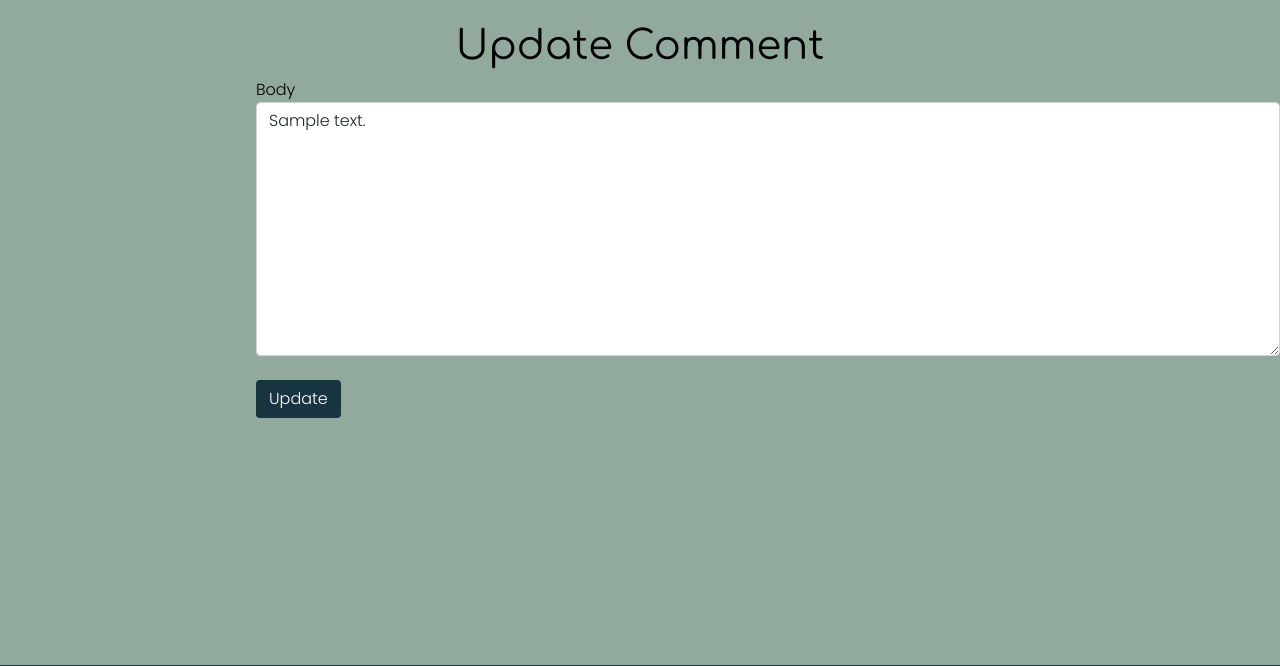
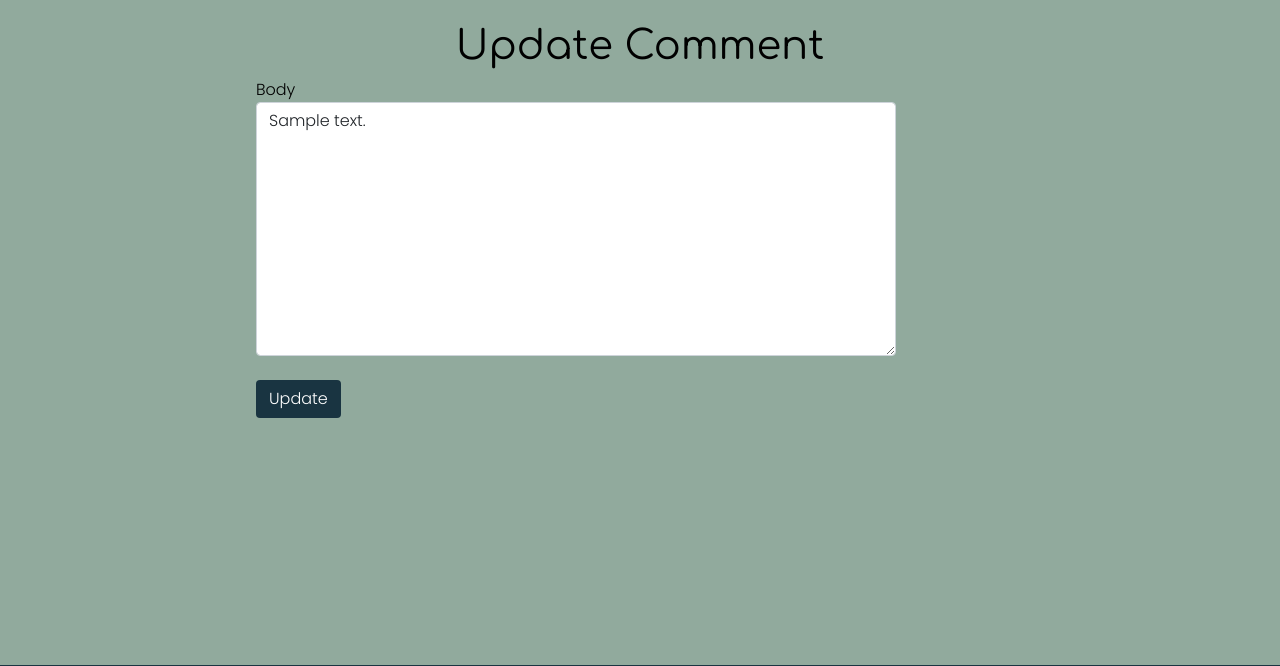
Before and after one commit to HarveyBurton96/Recipe-Rustlers, a Django app: page /update_comment/1 in a window 1280 px wide. Shown: the part 80-746 px from the top of the page. Run offline with Django 3.2, Linux system fonts and the light colour scheme; a user stored in the database is signed in; tables that the repository leaves empty hold one stand-in row (values such as "Sample post"); some libraries are stand-ins or nearby versions.

Commit message:
Add style to comment form and text, images added for readme

```diff
--- a/static/css/style.css
+++ b/static/css/style.css
@@ -305,6 +305,10 @@ a:hover {
     display: none;
 }
 
+.form-width {
+    width: 50%;
+}
+
 /* media queries */
 @media (max-width:1399px) {
     .image-container {
@@ -349,6 +353,10 @@ a:hover {
         margin-left: 2%;
         margin-right: 2%;
     }
+
+    .form-width {
+        width: 95%;
+    }
 }
 
 @media (max-width:363px) {
--- a/templates/update_comment.html
+++ b/templates/update_comment.html
@@ -8,7 +8,7 @@
 {% if user.is_authenticated %}
 <form method="POST">
     {% csrf_token %}
-    <div class="form-style">
+    <div class="form-style form-width">
         {{ form | crispy }}
         <br>
         <input type="submit" value="Update" class="btn btn-update">
```
Also changed, not shown: README.md, documentation/website_images/Hero_images.png (added), documentation/website_images/Home_title.png (added), documentation/website_images/Loved_recipe.png (added), documentation/website_images/New_recipe.png (added), documentation/website_images/Update_comment.png (added), documentation/website_images/delete_comment.png (added), documentation/website_images/hearted_recipes.png (added), documentation/website_images/home_twelve_recipes.png (added), documentation/website_images/recipe_details.png (added).
